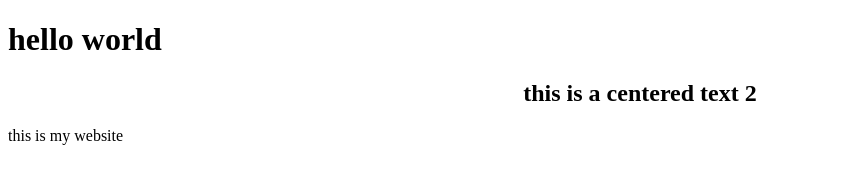
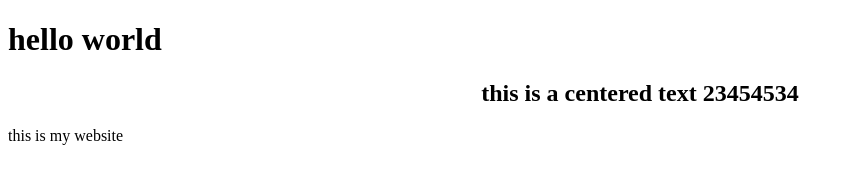
Before and after one commit to tomsgrigis/hello-me, a plain HTML site: page index.html in a window 1280 px wide. Shown: the whole page, without its empty margins (0-853 px from the left). Drawn offline with Linux system fonts and the light colour scheme.

Commit message:
staging test

```diff
--- a/index.html
+++ b/index.html
@@ -6,7 +6,7 @@
     <h1>hello world</h1>
 </head>
 <body>
-    <center><h2>this is a centered text 2</h2></center>
+    <center><h2>this is a centered text 23454534</h2></center>
     <p>this is my website</p>
 </body>
 </html>
```
